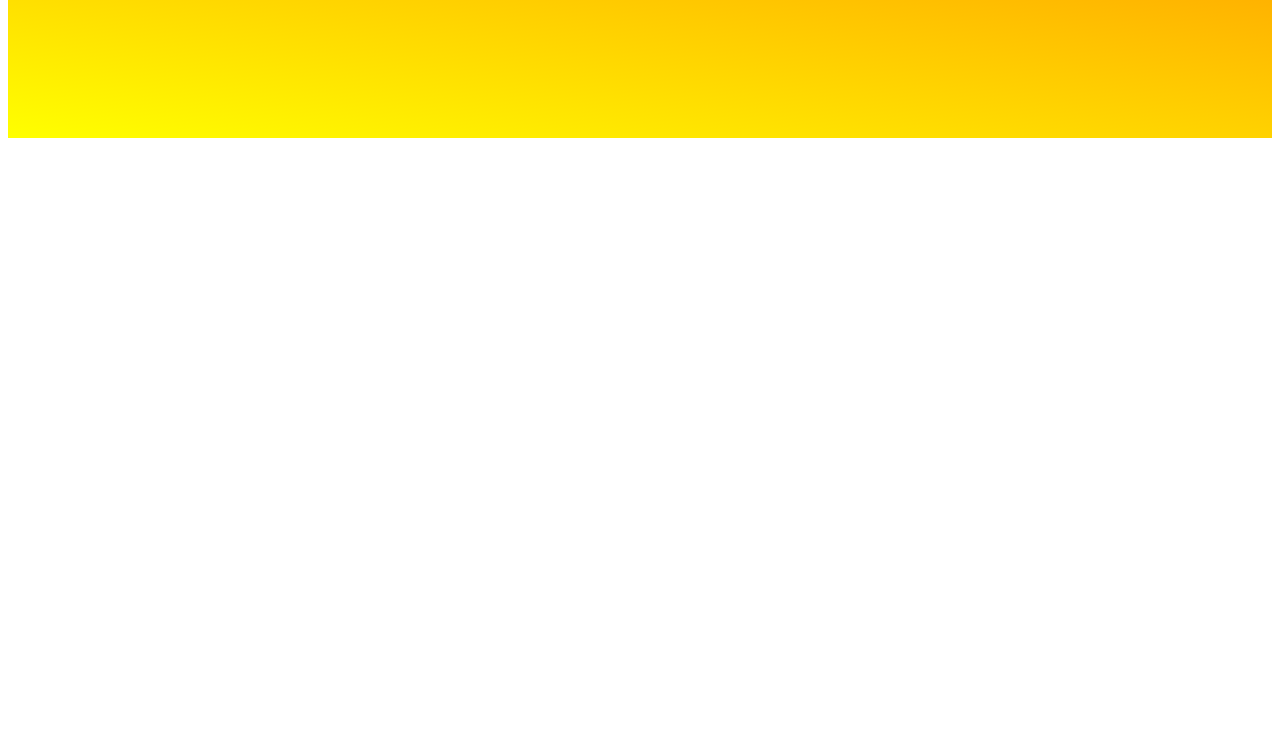
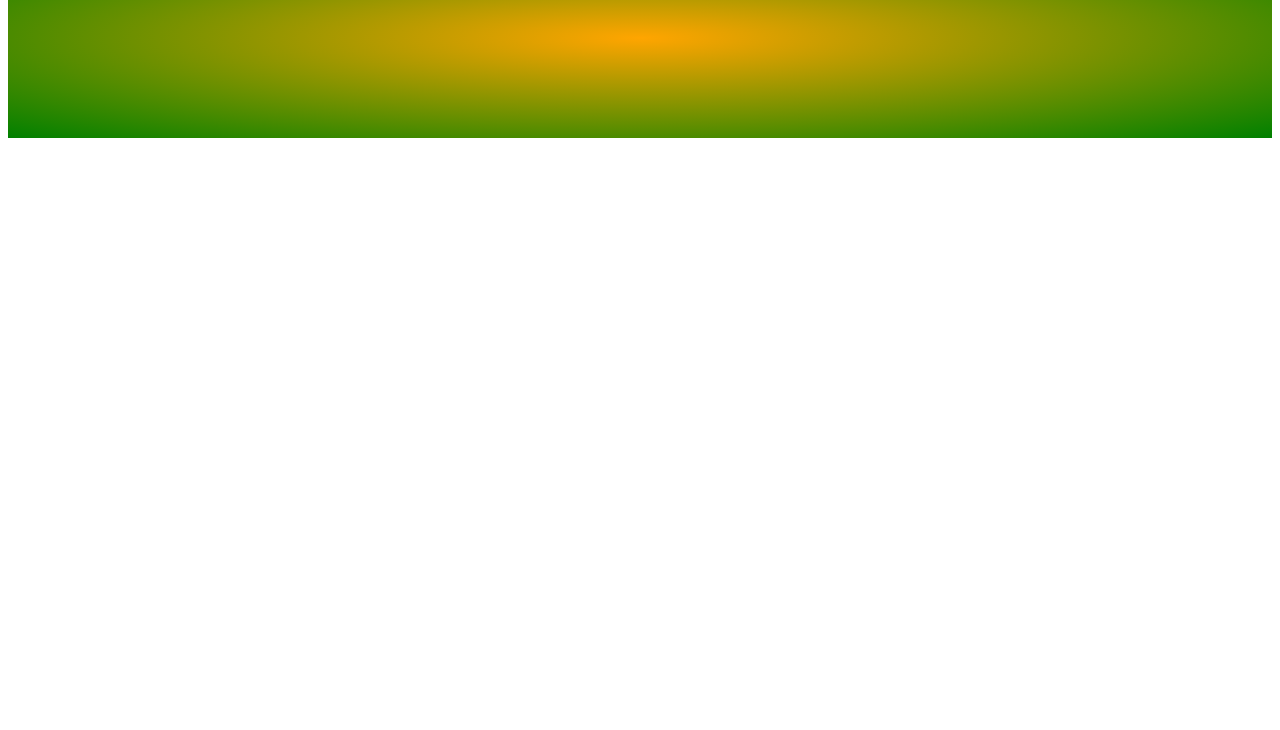
Before and after one commit to Hemanth-2014/CSS-gradient-1, a plain HTML site: page index.html in a window 1280 px wide. Shown: the part 70-800 px from the top of the page. Drawn offline with Linux system fonts and the light colour scheme.

Commit message:
initial commit

```diff
--- a/index.html
+++ b/index.html
@@ -5,7 +5,7 @@
             #lineargradient{
                 height: 200px;
                 background-color: aqua;
-                background-image: linear-gradient(to top right,yellow,orange);
+                background-image: radial-gradient(orange,green);
             }
         </style>
     </head>
```
